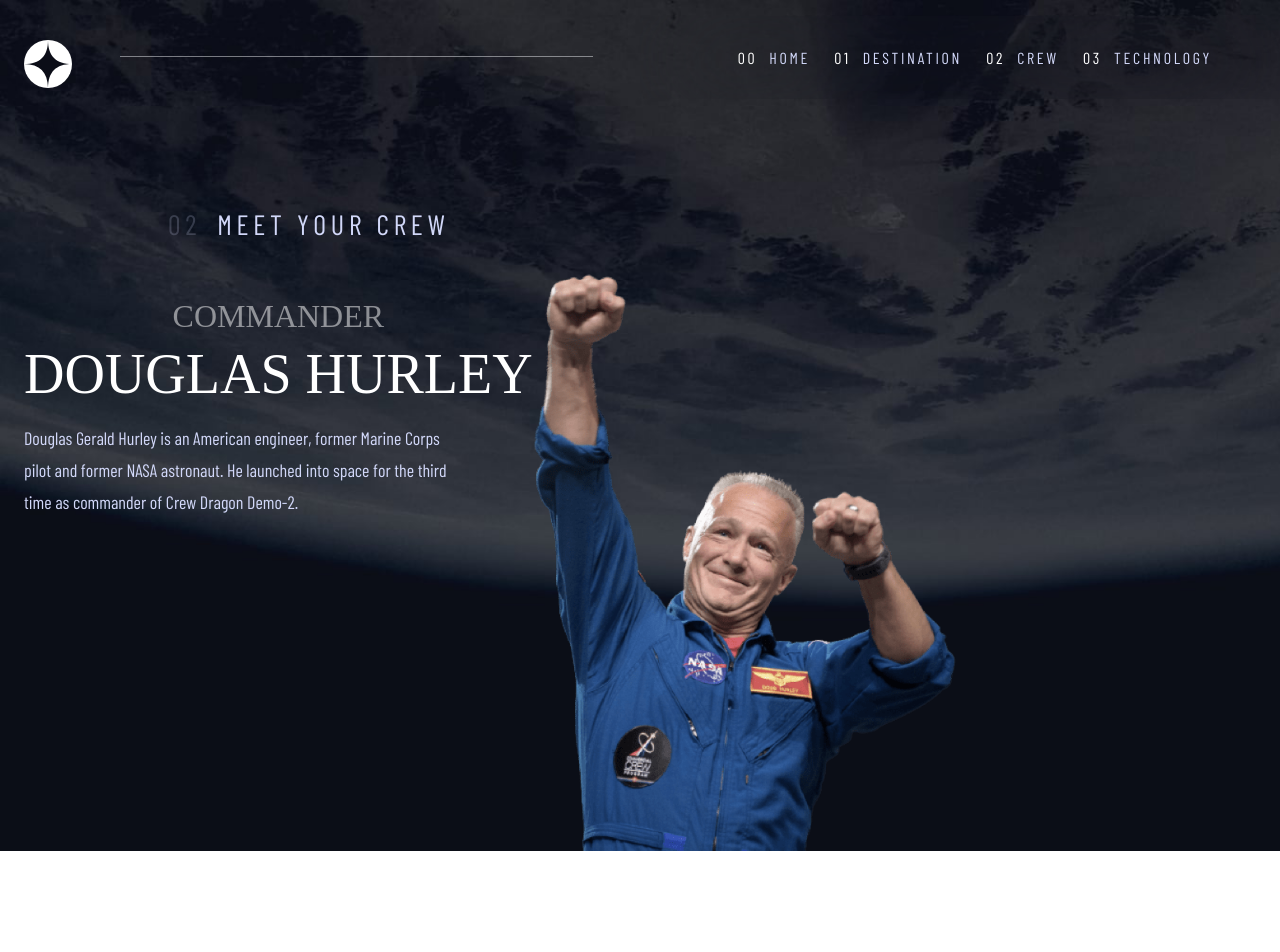
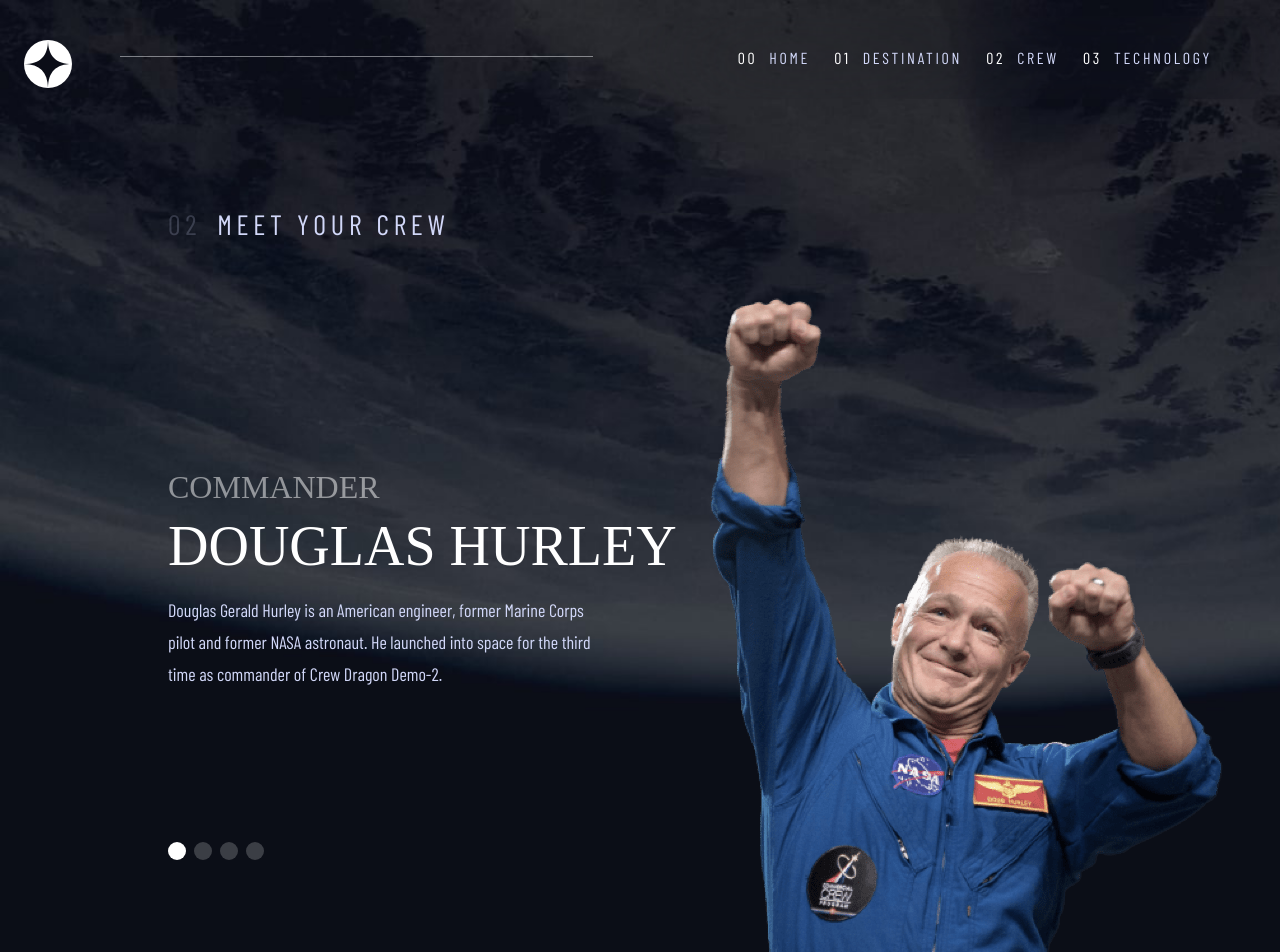
Before and after one commit to nina1012/space-tourism, a React (Vite) app: page /crew in a window 1280 px wide. Shown: the top 952 px of the page. Before the commit the page ends 851 px from the top, so only its background shows below. Built offline with nearby package versions, Linux system fonts and the light colour scheme; a web font is replaced by a local one.

Commit message:
adding styles to pagination and overriding default styling

```diff
--- a/src/components/Crew.jsx
+++ b/src/components/Crew.jsx
@@ -10,11 +10,8 @@
 
 import DATA from '../../data';
 import Member from './Member';
-import { useState } from 'react';
 
 const Crew = () => {
-	const [activeMember, setActiceMember] = useState(0);
-
 	return (
 		<div className='relative crew pt-[88px] md:pt-36 lg:pt-52'>
 			<h5 className='text-center heading5 md:text-left'>
@@ -37,11 +34,6 @@
 					);
 				})}
 			</Swiper>
-			{/* <div className='swiper-pagination swiper-pagination-clickable  swiper-pagination-horizontal relative my-8 block z-0 top-[310px]'>
-				{[0, 1, 2, 3].map((ind) => (
-					<div key={ind} className='indicator '></div>
-				))}
-			</div> */}
 		</div>
 	);
 };
--- a/src/components/Member.jsx
+++ b/src/components/Member.jsx
@@ -1,12 +1,14 @@
 const Member = ({ crew }) => {
 	return (
-		<div className='member flex flex-col  lg:flex-row'>
-			<div className='mt-11 md:my-14'>
-				<h4 className='heading4 opacity-50 text-center'>{crew.role}</h4>
+		<div className='member flex flex-col  lg:flex-row lg:items-center'>
+			<div className='mt-11 md:my-14 lg:pl-36'>
+				<h4 className='heading4 opacity-50 text-center lg:text-left'>
+					{crew.role}
+				</h4>
 				<h3 className='heading3 text-center md:mt-2 md:mb-4'>{crew.name}</h3>
 				<p className='text mx-auto md:mb-10'>{crew.bio}</p>
 			</div>
-			<picture className='centering flex-col h-[223px] -order-1 my-8 md:my-8 md:order-1 md:h-[577px] md:mb-0'>
+			<picture className='centering flex-col h-[223px] -order-1 my-8 md:my-8 md:order-1 md:h-[577px] md:mb-0 lg:h-full lg:min-h-[681px] lg:mx-auto justify-self-end'>
 				<img src={crew.images.png} alt='Crew member photo' className='h-full' />
 				<hr className='w-full opacity-10 md:hidden ' />
 			</picture>
--- a/src/index.css
+++ b/src/index.css
@@ -15,15 +15,17 @@
 		@apply uppercase font-bellefair text-2xl centering  bg-white text-primaryDark rounded-full mx-auto;
 	}
 
-	span.swiper-pagination-bullet,
-	.indicator {
+	/* overriding default styling and positioning pagination bullets based on screen size */
+	.swiper > .swiper-pagination > span.swiper-pagination-bullet {
 		@apply w-4 h-4 bg-white lg:w-[18px] lg:h-[18px];
 	}
-	.swiper-pagination,
+
+	/* overriding default styling and positioning pagination based on screen size */
+	.swiper > .swiper-pagination,
 	.swiper-pagination-clickable,
 	.swiper-pagination-bullets,
 	.swiper-pagination-horizontal {
-		@apply relative top-[280px] w-[88px] lg:w-[132px] lg:top-[791px] lg:left-[167px];
+		@apply text-center relative top-[310px] w-[88px] md:top-[320px] lg:w-[132px] lg:top-[600px] lg:pl-[140px]  lg:text-left;
 	}
 }
 
```
